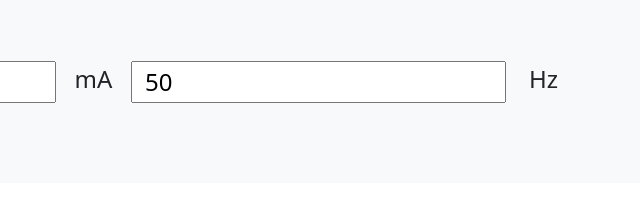
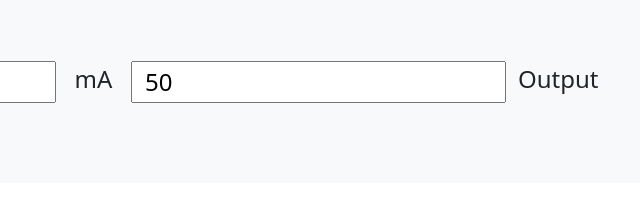
Before and after one commit to amitchell94/4-20ma-converter, a plain HTML site: page index.html in a window 1280 px wide. Shown: the part 353-557 px from the top of the page, 501-1141 px from the left. Drawn offline with nearby package versions, Linux system fonts and the light colour scheme.

Commit message:
Removed Hz label and replaced with output

```diff
--- a/index.html
+++ b/index.html
@@ -31,7 +31,7 @@
                 </div>
                 <div class="col-sm-6 row">
                     <input type="number" style="margin-top: 1rem; margin-bottom: 1rem" id="sigVal" class="col-sm-10" value="50">
-                    <label style="margin-top: 1rem; margin-bottom: 1rem" for="sigVal" class="col-sm-2">Hz</label>
+                    <label style="margin-top: 1rem; margin-bottom: 1rem" for="sigVal" class="col-sm-2">Output</label>
                 </div>
             </div>
         </div>
```
